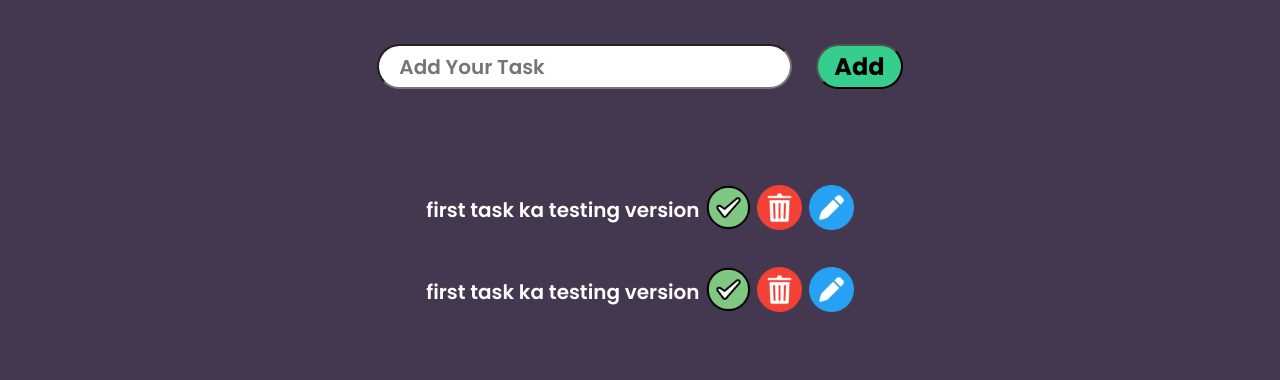
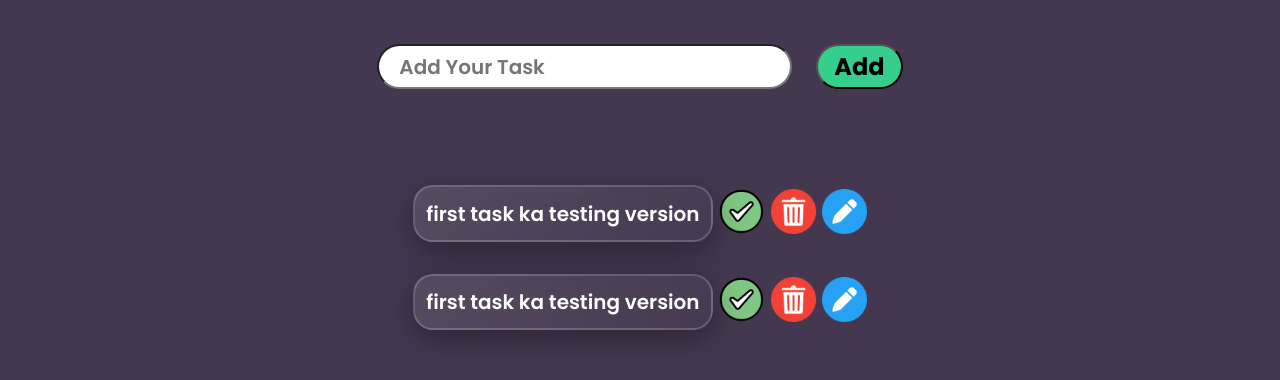
Before and after one commit to enayat-ali/Tasktrack, a plain HTML site: page index.html in a window 1280 px wide. Shown: the part 68-448 px from the top of the page. Drawn offline with Linux system fonts and the light colour scheme.

Commit message:
update style.css

```diff
--- a/style.css
+++ b/style.css
@@ -54,6 +54,16 @@ body{
   margin: 2rem;
 }
 
+.allTask ul li p{
+  border: 2px solid rgba(255, 255, 255, 0.18);
+  padding: 0.7rem;
+  background: linear-gradient(135deg, rgba(255, 255, 255, 0.1), rgba(255, 255, 255, 0.01));
+  backdrop-filter: blur(10px);
+  -webkit-backdrop-filter:blur(10px);
+  border-radius: 20px;
+  box-shadow: 0 8px 32px 0 rgba(0, 0, 0, 0.37);
+}
+
 .btn{
   background: none;
   border: none;
```
